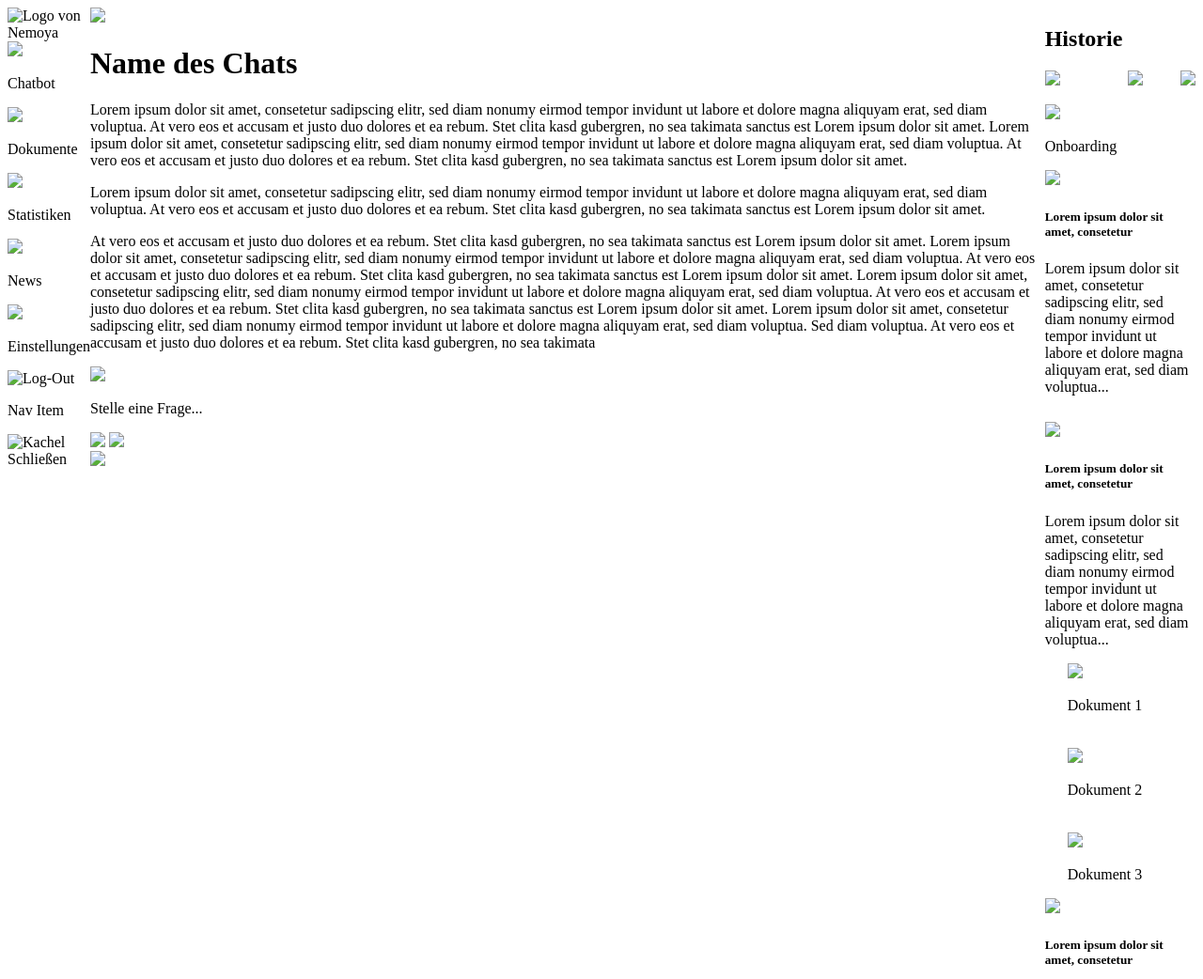
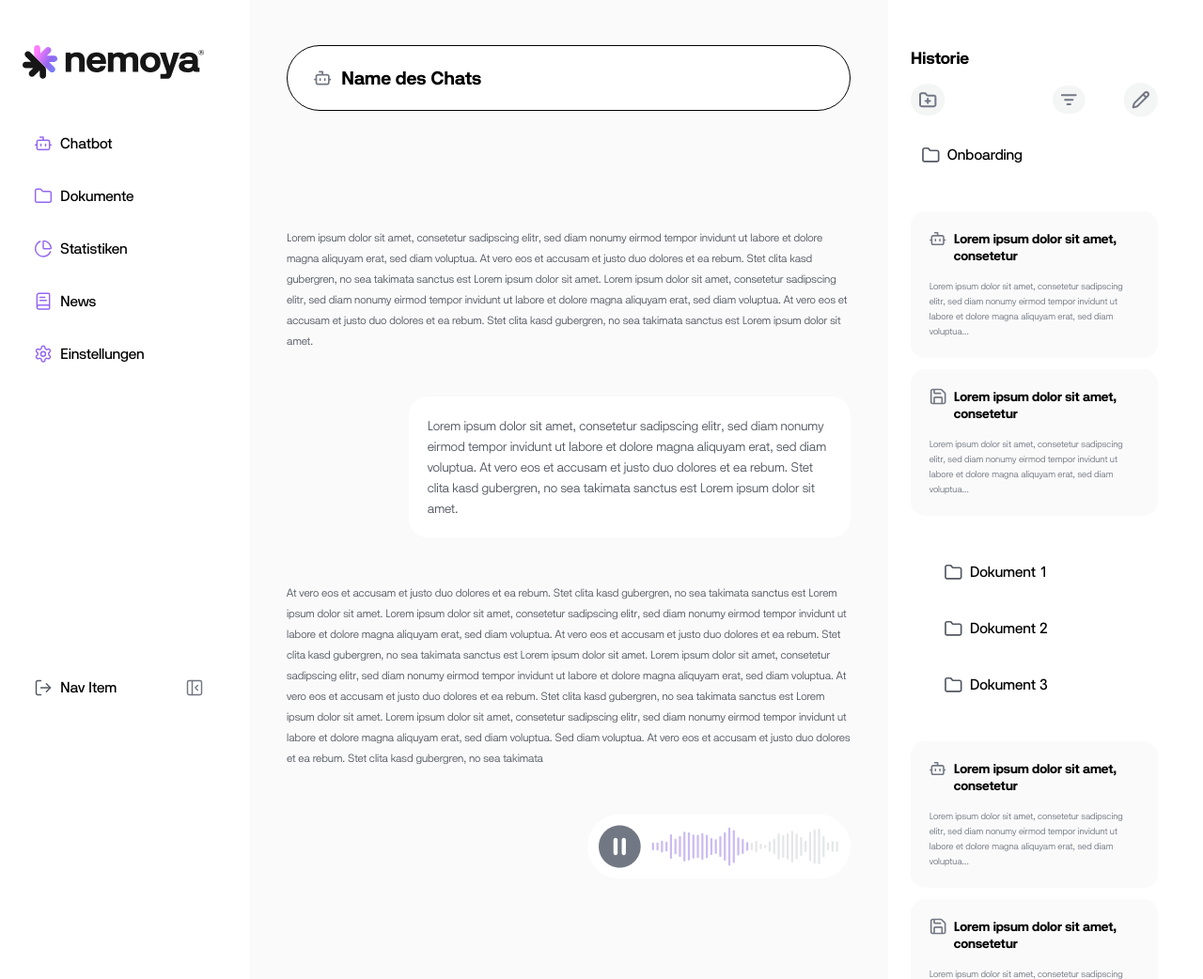
Before and after one commit to Jura7999/test-nemoya, a plain HTML site: page index.html in a window 1280 px wide. Shown: the top 1042 px of the page at 94% size. Drawn offline with Linux system fonts and the light colour scheme; the site is published under a folder, as on GitHub Pages, so addresses that start at the root find nothing.

Commit message:
Änderung der Pfade von aboulten zu relativen

```diff
--- a/index.html
+++ b/index.html
@@ -3,7 +3,7 @@
   <head>
     <meta charset="UTF-8" />
     <meta name="viewport" content="width=device-width, initial-scale=1.0" />
-    <link href="/main.css" rel="stylesheet" />
+    <link href="main.css" rel="stylesheet" />
     <title>JuraMAN</title>
   </head>
   <body>
@@ -11,44 +11,44 @@
       <div class="sidebar">
         <div class="top-sidebar-nav">
           <img
-            src="/assets/logo/Logo-main.svg"
+            src="assets/logo/Logo-main.svg"
             alt="Logo von Nemoya"
             style="width: 193px"
           />
           <div class="navigation-left">
             <div class="navLink">
-              <img src="/assets/icons/brand/Bot.svg" />
+              <img src="assets/icons/brand/Bot.svg" />
               <p>Chatbot</p>
             </div>
             <div class="navLink">
-              <img src="/assets/icons/brand/folder.svg" />
+              <img src="assets/icons/brand/folder.svg" />
               <p>Dokumente</p>
             </div>
             <div class="navLink">
-              <img src="/assets/icons/brand/statistic.svg" />
+              <img src="assets/icons/brand/statistic.svg" />
               <p>Statistiken</p>
             </div>
             <div class="navLink">
-              <img src="/assets/icons/brand/book.svg" />
+              <img src="assets/icons/brand/book.svg" />
               <p>News</p>
             </div>
             <div class="navLink">
-              <img src="/assets/icons/brand/settings.svg" />
+              <img src="assets/icons/brand/settings.svg" />
               <p>Einstellungen</p>
             </div>
           </div>
         </div>
         <div class="bottom-einklapp">
           <div class="navLink">
-            <img src="/assets/icons/gray/log-out.svg" alt="Log-Out" />
+            <img src="assets/icons/gray/log-out.svg" alt="Log-Out" />
             <p>Nav Item</p>
           </div>
-          <img src="/assets/icons/gray/close-side.svg" alt="Kachel Schließen" />
+          <img src="assets/icons/gray/close-side.svg" alt="Kachel Schließen" />
         </div>
       </div>
       <div class="mainContent">
         <div class="chatName">
-          <img src="/assets/icons/gray/Robo-Icon.svg" />
+          <img src="assets/icons/gray/Robo-Icon.svg" />
           <h1>Name des Chats</h1>
         </div>
         <div class="chatContent">
@@ -88,16 +88,16 @@
             et justo duo dolores et ea rebum. Stet clita kasd gubergren, no sea
             takimata
           </p>
-          <img src="/assets/Audio-Aufname.svg" />
+          <img src="assets/Audio-Aufname.svg" />
         </div>
         <div class="frageBot">
           <p>Stelle eine Frage...</p>
           <div class="maxDistanz">
             <div class="addDokuments">
-              <img src="/assets/icons/gray/Vector-1.svg" />
-              <img src="/assets/icons/gray/Vector.svg" />
+              <img src="assets/icons/gray/Vector-1.svg" />
+              <img src="assets/icons/gray/Vector.svg" />
             </div>
-            <img src="/assets/Action Group.svg" />
+            <img src="assets/Action Group.svg" />
           </div>
         </div>
       </div>
@@ -105,21 +105,21 @@
         <h2>Historie</h2>
         <div style="display: flex; flex-direction: column; gap: 20px">
           <div style="display: flex; justify-content: space-between">
-            <img src="/assets/icons/gray/Misk-Ornder Icon.svg" />
+            <img src="assets/icons/gray/Misk-Ornder Icon.svg" />
             <div style="display: flex; gap: 40px">
-              <img src="/assets/icons/gray/reverse-funnel.svg" />
-              <img src="/assets/icons/gray/Stift Icon.svg" />
+              <img src="assets/icons/gray/reverse-funnel.svg" />
+              <img src="assets/icons/gray/Stift Icon.svg" />
             </div>
           </div>
           <div class="right-prime-content">
             <div class="navLink">
-              <img src="/assets/icons/gray/Ordner.svg" />
+              <img src="assets/icons/gray/Ordner.svg" />
               <p>Onboarding</p>
             </div>
             <div style="display: flex; flex-direction: column; gap: 12px">
               <div class="Content-Block">
                 <div class="content-link">
-                  <img src="/assets/icons/gray/Robo-Icon.svg" />
+                  <img src="assets/icons/gray/Robo-Icon.svg" />
                   <h5>Lorem ipsum dolor sit amet, consetetur</h5>
                 </div>
                 <p>
@@ -130,7 +130,7 @@
               </div>
               <div class="Content-Block">
                 <div class="content-link">
-                  <img src="/assets/icons/gray/Vector-1.svg" />
+                  <img src="assets/icons/gray/Vector-1.svg" />
                   <h5>Lorem ipsum dolor sit amet, consetetur</h5>
                 </div>
                 <p>
@@ -149,22 +149,22 @@
               "
             >
               <div class="navLink">
-                <img src="/assets/icons/gray/Ordner.svg" />
+                <img src="assets/icons/gray/Ordner.svg" />
                 <p>Dokument 1</p>
               </div>
               <div class="navLink">
-                <img src="/assets/icons/gray/Ordner.svg" />
+                <img src="assets/icons/gray/Ordner.svg" />
                 <p>Dokument 2</p>
               </div>
               <div class="navLink">
-                <img src="/assets/icons/gray/Ordner.svg" />
+                <img src="assets/icons/gray/Ordner.svg" />
                 <p>Dokument 3</p>
               </div>
             </div>
             <div style="display: flex; flex-direction: column; gap: 12px">
               <div class="Content-Block">
                 <div class="content-link">
-                  <img src="/assets/icons/gray/Robo-Icon.svg" />
+                  <img src="assets/icons/gray/Robo-Icon.svg" />
                   <h5>Lorem ipsum dolor sit amet, consetetur</h5>
                 </div>
                 <p>
@@ -175,7 +175,7 @@
               </div>
               <div class="Content-Block">
                 <div class="content-link">
-                  <img src="/assets/icons/gray/Vector-1.svg" />
+                  <img src="assets/icons/gray/Vector-1.svg" />
                   <h5>Lorem ipsum dolor sit amet, consetetur</h5>
                 </div>
                 <p>
@@ -189,10 +189,10 @@
         </div>
         <div class="verlaufLöschen">
           <div class="verlaufButton">
-            <img src="/assets/icons/gray/right-trash.svg" />
+            <img src="assets/icons/gray/right-trash.svg" />
             <p>Verlauf löschen</p>
           </div>
-          <img src="/assets/icons/gray/right-leave.svg" />
+          <img src="assets/icons/gray/right-leave.svg" />
         </div>
       </div>
     </main>
--- a/main.css
+++ b/main.css
@@ -1,5 +1,5 @@
-@import url("/styles/navLink.css");
-@import url("/styles/container.css");
+@import url("styles/navLink.css");
+@import url("styles/container.css");
 
 *,
 *::before,
@@ -12,8 +12,8 @@
 /* -- Magnetik Regular -- */
 @font-face {
   font-family: "Magnetik";
-  src: url("/assets/fonts/MagnetikRegular/font.woff2") format("woff2"),
-    url("/assets/fonts/MagnetikRegular/font.woff") format("woff");
+  src: url("assets/fonts/MagnetikRegular/font.woff2") format("woff2"),
+    url("assets/fonts/MagnetikRegular/font.woff") format("woff");
   font-weight: 400; /* 400 ist der numerische Wert für 'normal' oder 'regular' */
   font-style: normal;
 }
@@ -21,8 +21,8 @@
 /* -- Magnetik Light -- */
 @font-face {
   font-family: "Magnetik";
-  src: url("/assets/fonts/MagnetikLight/font.woff2") format("woff2"),
-    url("/assets/fonts/MagnetikLight/font.woff") format("woff");
+  src: url("assets/fonts/MagnetikLight/font.woff2") format("woff2"),
+    url("assets/fonts/MagnetikLight/font.woff") format("woff");
   font-weight: 300; /* 300 ist der gängige Wert für 'light' */
   font-style: normal;
 }
@@ -30,8 +30,8 @@
 /* -- Magnetik Bold -- */
 @font-face {
   font-family: "Magnetik";
-  src: url("/assets/fonts/MagnetikBold/font.woff2") format("woff2"),
-    url("/assets/fonts/MagnetikBold/font.woff") format("woff");
+  src: url("assets/fonts/MagnetikBold/font.woff2") format("woff2"),
+    url("assets/fonts/MagnetikBold/font.woff") format("woff");
   font-weight: 700; /* 700 ist der numerische Wert für 'bold' */
   font-style: normal;
 }
```
